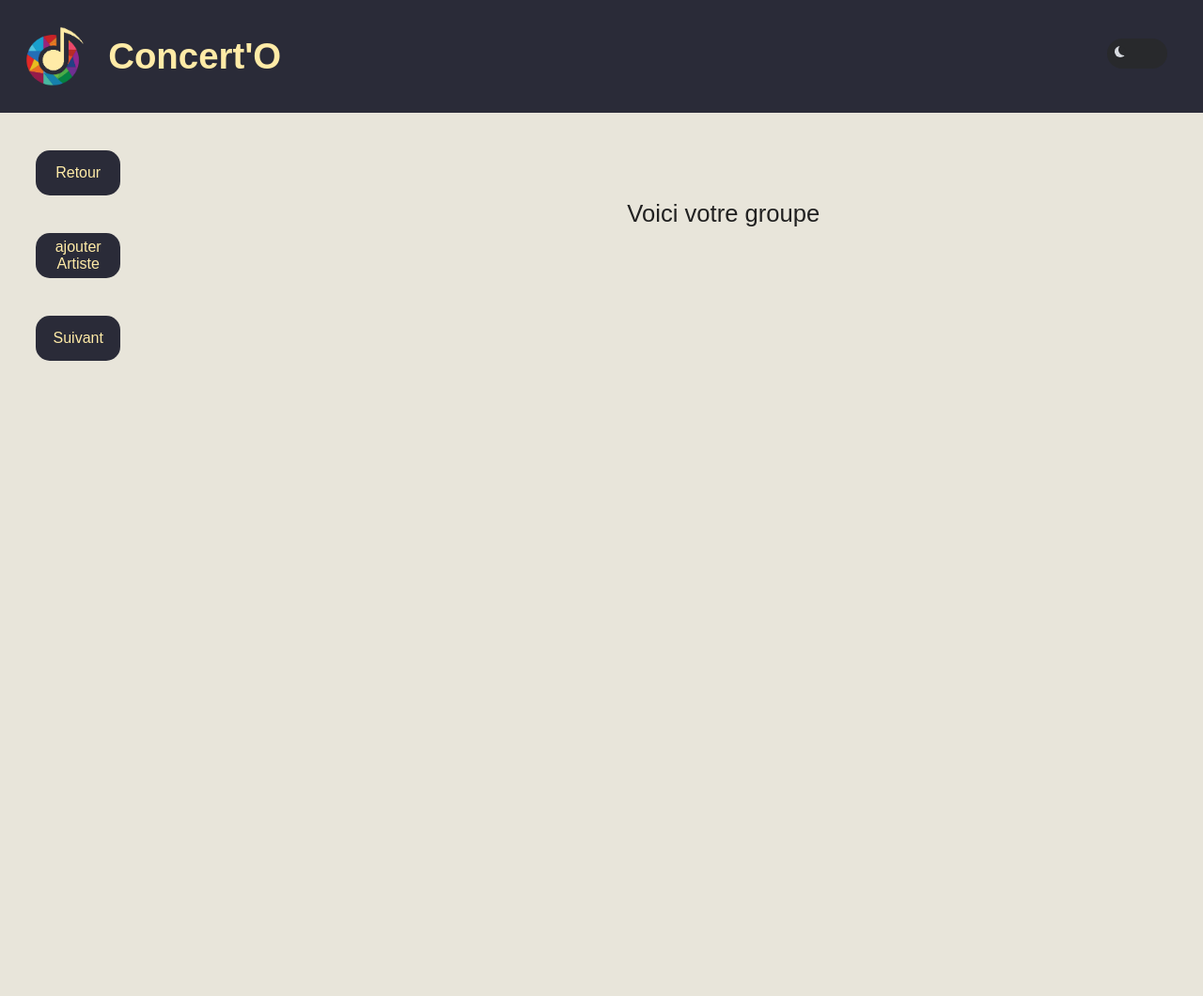
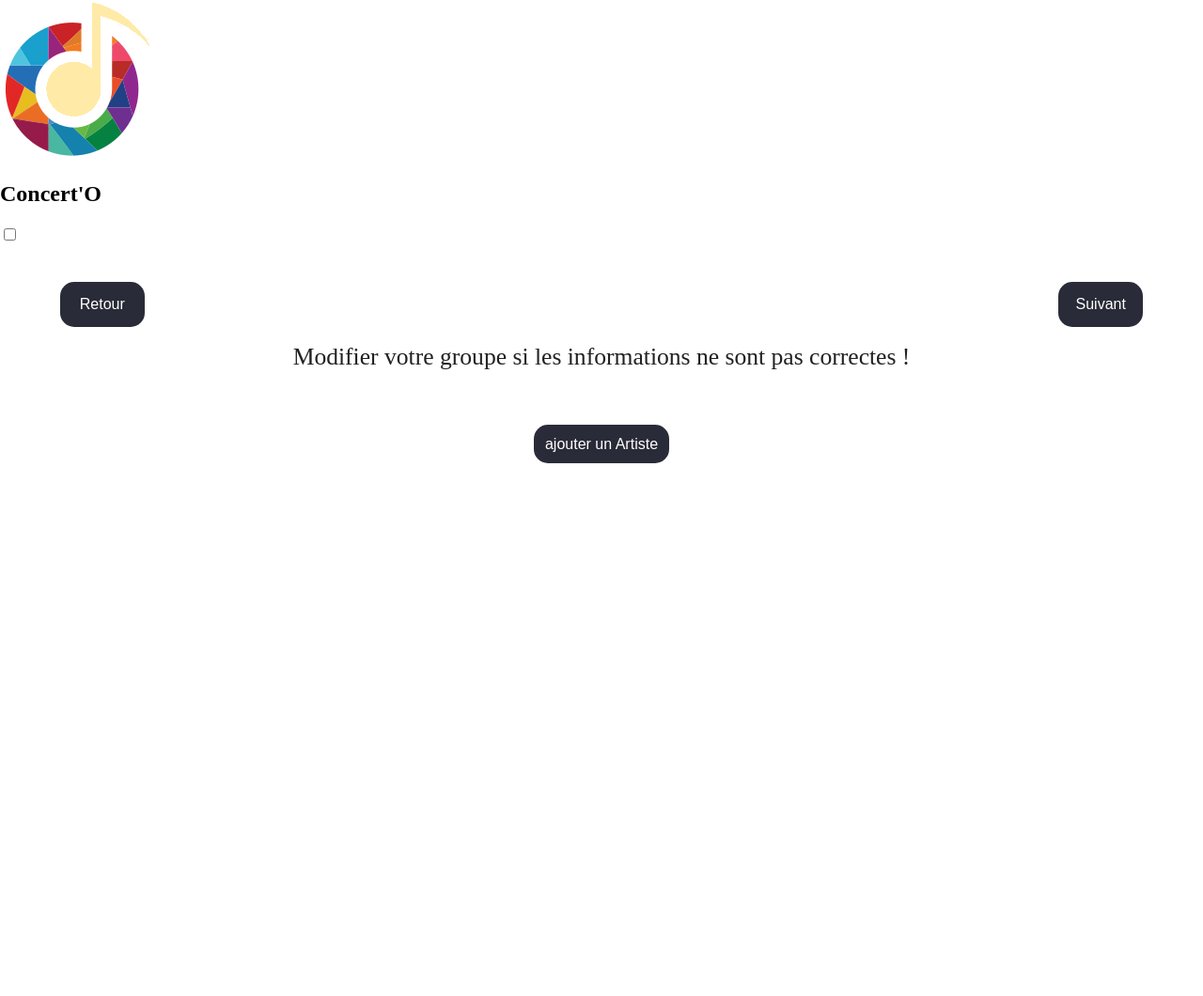
Before and after one commit to LeniChabilan/SAE-CONCERT, a Flask app: page /liste_groupe_id/1 in a window 1280 px wide. Shown: the whole page at 94% size. Before the commit the page ends 384 px from the top, so only its background shows below. Run offline with Flask 2, Linux system fonts and the light colour scheme; data that the repository does not hold is empty; some libraries are stand-ins or nearby versions.

Commit message:
modification du css pour le module artiste pour la page groupe

```diff
--- a/flask/files/static/base.css
+++ b/flask/files/static/liste_groupe_id.css
@@ -1,192 +1,220 @@
-html{
-  font-family: 'Poppins', sans-serif;
+/* Reset some existing styles */
+body {
+    margin: 0;
+    background-color: #fff;
+}
+
+/* General styles */
+.main {
+    min-height: 100vh;
+    min-width: 100%;
+}
+
+.partie_principale {
+    display: flex;
+    flex-wrap: wrap;
+}
+
+.middle {
+    align-items: center;
+    text-align: center;
+    margin-right: 5%;
+    margin-left: 5%;
 }
 
 
 
-header {
-  display: flex;
-  justify-content: space-between;
-  align-items: center;
-  height: 15vh;
-  margin: 0;
-  background-color: #2a2b38;
+/* Light and Dark mode styles */
+body.light .main .partie_principale,
+body.light .main {
+    background-color: #ffffff;
 }
 
-ul {
-  display: flex;
-  list-style-type: none;
+body.dark .main .partie_principale,
+body.dark .main {
+    background-color: #212121;
 }
 
-.img_base {
-  height: 5vw;
-  width: 5vw;
-  border-radius: 15%;
-  margin-right: 2vw;
-  margin-left: 2vw;
+body.light #modification {
+    color: #212121;
+    font-size: 2vw;
 }
 
-
-.img_maison {
-  height: 2vw;
-  width: 2vw;
-  border-radius: 15%;
-  margin-right: 2vw;
-  margin-left: 2vw;
+body.dark #modification {
+    color: #ffffff;
+    font-size: 2vw;
 }
 
-#nom_Entreprise {
-  color: #ffeba7;
-  font-size: 3vw;
-  margin-top: 4vh;
-  margin-bottom: 4vh;
+/* Table styles */
+.liste_des_concerts {
+    margin-top: 5%;
+    margin-left: 2%;
+    background-color: #ffffff;
+    margin-right: 2%;
+    outline: none;
+    overflow-x: auto; /* Add horizontal scroll if needed */
 }
 
+#modification {
+    font-weight: 300;
 
-#bouton_se_connecter {
-  display: flex;
-  appearance: none;
-  background-color: transparent;
-  border: 0.125em solid #ffeba7;
-  border-radius: 0.9375em;
-  box-sizing: border-box;
-  color: #ffeba7;
-  cursor: pointer;
-  font-family: Roobert, -apple-system, BlinkMacSystemFont, "Segoe UI", Helvetica,
-    Arial, sans-serif, "Apple Color Emoji", "Segoe UI Emoji", "Segoe UI Symbol";
-  line-height:normal;
-  min-height: 2.5em;
-  outline:none;
-  text-align: center;
-  text-decoration: none;
-  transition: all 300ms cubic-bezier(0.23, 1, 0.32, 1);
-  user-select: none;
-  -webkit-user-select: none;
-  touch-action: manipulation;
-  will-change: transform;
-  font-size: 1vw;
-  width: 11.1vw;
-  justify-content: center;
-  align-items: center;
+}
+
+.liste_des_concerts,
+th {
+    border-collapse: collapse;
+    font-weight: 500;
+}
+
+.logo {
+    background-color: #ffffff;
+}
+
+thead {
+    background-color: #2a2b38;
+    color: #fff;
+}
+
+.test,
+thead th,
+th {
+    padding: 10px;
+    border: none;
+    margin-right: 5%;
+}
+td{
+    padding: 1%;
+}
+
+table {
+    width: 100%;
+    table-layout: unset;
+}
+
+tbody tr:nth-child(odd) {
+    background-color: #b9b9b9;
+}
+
+/* Header styles */
+#tete_page {
+    display: flex;
+}
+
+/* Button styles */
+.bouton_de_retour {
+    appearance: none;
+    background-color: #2a2b38;
+    color: #ffffff;
+    margin-top: 5vh;
+    height: 6vh;
+    width: 7vw;
+    text-align: center;
+    font-size: 2vh;
+    box-sizing: border-box;
+    border-radius: 0.9375em;
+    border: none;
+}
+
+.bouton_de_retour:disabled {
+    pointer-events: none;
+}
+
+.bouton_de_retour:hover {
+    color: #2a2b38;
+    background-color: #ffffff;
+    box-shadow: rgba(0, 0, 0, 0.25) 0 8px 15px;
+    transform: translateY(-2px);
+}
+
+.bouton_de_retour:active {
+    box-shadow: none;
+    transform: translateY(0);
+}
+
+/* Link styles */
+.liens {
+    cursor: pointer;
+}
+
+.liens:hover {
+    background-color: rgb(133, 133, 133);
+}
+
+a > i {
+    color: black;
+    justify-content: center;
+    padding: 15%;
+}
+
+/* Existing styles */
+
+/* Responsive styles */
+@media only screen and (max-width: 1100px) {
+    .middle {
+      flex-basis: 100%; /* Adjust for smaller screens */
+    }
+
+    .partie_principale {
+      overflow-x: auto; /* Add horizontal scroll if needed */
+      display: flex; /* Enable block formatting context to contain floats */
+    }
+
+    .table-container {
+      flex: 0 0 auto; /* Do not allow flex basis to grow */
+      width: 100%; /* Ensure table containers take full width */
+      max-width: 800px; /* Set a fixed width that suits your design */
+      margin-right: 5%;
+      margin-left: auto;
+      margin-right: auto;
+      white-space: nowrap; /* Prevent line breaks inside the table cells */
+    }
+
+    .liste_des_concerts {
+      width: 100%;
+    }
+
+    .bouton_de_retour {
+      width: 100%;
+      margin-left: 0;
+      margin-right: 0;
+    }
+}
+
+#tete_page {
+    display: flex;
+    justify-content: space-between;
+    margin-right: 5%;
+    margin-left: 5%;
+
 }
 
 
 
-#bouton_se_connecter:disabled {
-  pointer-events: none;
+.addArtiste {
+    appearance: none;
+    background-color: #2a2b38;
+    color: #ffffff;
+    margin-top: 5vh;
+    text-align: center;
+    font-size: 2vh;
+    box-sizing: border-box;
+    border-radius: 0.9375em;
+    border: none;
+    padding: 1%;
 }
 
-#bouton_se_connecter:hover {
-  color: #2a2b38;
-  background-color: #ffeba7;
-  box-shadow: rgba(0, 0, 0, 0.25) 0 8px 15px;
-  transform: translateY(-2px);
+.addArtiste:disabled {
+    pointer-events: none;
 }
 
-#bouton_se_connecter:active {
-  box-shadow: none;
-  transform: translateY(0);
+.addArtiste:hover {
+    color: #2a2b38;
+    background-color: #ffffff;
+    box-shadow: rgba(0, 0, 0, 0.25) 0 8px 15px;
+    transform: translateY(-2px);
 }
 
-.toggle-switch {
-  position: relative;
-  width: 6vw;
-  height: 5vh;
-  --light: #d8dbe0;
-  --dark: #28292c;
-  --link: rgb(27, 129, 112);
-  --link-hover: rgb(24, 94, 82);
-  margin-top: 3%;
-
+.addArtiste:active {
+    box-shadow: none;
+    transform: translateY(0);
 }
-
-.switch-label {
-  position: absolute;
-  width: 5vw;
-  height: 4vh;
-  background-color: var(--dark);
-  border-radius: 25em;
-  cursor: pointer;
-
-  font-size: 1vh;
-
-}
-
-.checkbox {
-  position: absolute;
-  display: none;
-}
-
-.slider {
-  position: absolute;
-  width: 5vw;
-  height: 4vh;
-  border-radius: 25em;
-  -webkit-transition: 0.3s;
-  transition: 0.3s;
-
-}
-
-.checkbox:checked ~ .slider {
-  background-color: var(--light);
-
-}
-
-.slider::before {
-  content: "";
-  position: absolute;
-  margin-top: 12%;
-  left: 1em;
-  width: 1vw;
-  height: 1.5vh;
-  border-radius: 50%;
-  -webkit-box-shadow: inset 500px -5px 0px 0px var(--link);
-  box-shadow: inset 0.5em -0.25em  var(--light);
-  background-color: var(--dark);
-  -webkit-transition: 0.3s;
-  transition: 0.3s;
-  font-size: 1vh;
-
-}
-
-.checkbox:checked ~ .slider::before {
-  -webkit-transform: translateX(100%);
-  -ms-transform: translateX(200%);
-  transform: translateX(200%);
-  background-color: var(--dark);
-  -webkit-box-shadow: none;
-  box-shadow: none;
-}
-
-.noligne{
-  text-decoration: none;
-}
-@media screen and (max-width: 1100px) {
-  #nom_Entreprise {
-    margin-right: 0vw;
-  }
-}
-
-
-.username{
-  margin-right: 1vw;
-  color: #ffeba7;
-  font-size: 2vw;
-  margin-top: 3%;
-
-}
-.gauche {
-  display: flex;
-  justify-content: center;
-  align-items: center;
-}
-
-.droite{
-  display: flex;
-  justify-content: center;
-  align-items: center;
-  margin-right: 2%;
-
-}
-
-@import url('https://fonts.googleapis.com/css2?family=Poppins:wght@100;400&display=swap');
--- a/flask/files/templates/liste_groupe_id.html
+++ b/flask/files/templates/liste_groupe_id.html
@@ -2,24 +2,31 @@
 
 {% block styles %}
     {{ super() }}
-    <link rel="stylesheet" href="{{ url_for('static',filename='liste_groupe.css')}}" />
+    <link rel="stylesheet" href="{{ url_for('static',filename='liste_groupe_id.css')}}" />
     <script src="../static/script/confirmation.js"></script>
 {% endblock %}
 
 {% block content %}
 <div class="main">
     <div id="tete_page">
-      <div id="bouton_retour_choix_fiche">
+        <div class="retour">
             <a href="{{ url_for('accueil_artiste', id=id) }}">
               <button type="button" class="bouton_de_retour">Retour</button>
             </a>
-        <a href="{{ url_for('ajoute_artiste', id=id) }}">
-            <button type="button" class="bouton_de_retour">ajouter Artiste</button>
+        </div>
+        <div class="suivant">
+            <a href="{{ url_for('completer_fiche', concertID=id) }}">
+              <button type="button" class="bouton_de_retour">Suivant</button>
             </a>
         </div>
+    </div>
     <div class="middle">
-        <h1 id="modification">Voici votre groupe</h1>
+        <div class="modif">
+          <h1 id="modification">Modifier votre groupe si les informations ne sont pas correctes !</h1>
         </div>
+        <a href="{{ url_for('ajoute_artiste', id=id) }}">
+          <button type="button" class="addArtiste">ajouter un Artiste</button>
+        </a>
     </div>
     <div class="partie_principale">
 
@@ -68,10 +75,5 @@
         {% endfor %}
       {% endif %}
     </div>
-    <div id="bouton_retour_choix_fiche">
-    <a href="{{ url_for('completer_fiche', concertID=id) }}">
-        <button type="button" class="bouton_de_retour">Suivant</button>
-      </a>
-    </div>
   </div>
 {% endblock %}
```
Lines whose indentation alone changed are shown as unchanged.
